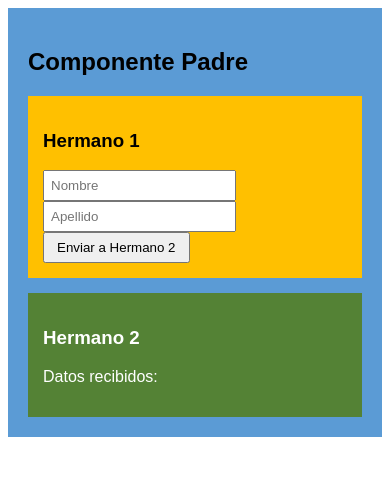
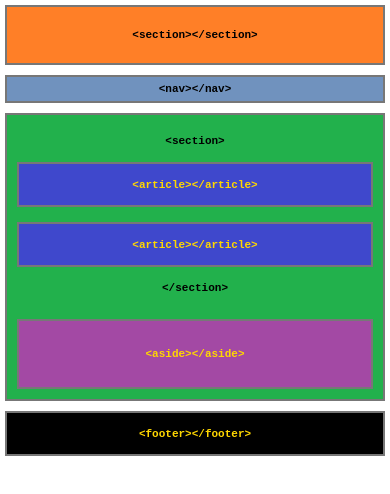
Before and after one commit to stevenhuamanlazo/lab07, a React (Vite) app: page / in a window 390 px wide. Shown: the top 494 px of the page. Built offline with nearby package versions, Linux system fonts and the light colour scheme.

Commit message:
Ejercicio 1: diseño responsivo

```diff
--- a/src/App.tsx
+++ b/src/App.tsx
@@ -1,8 +1,18 @@
-import Padre from './components/ej4/Padre'
-import './css/hermanos.css'
+import Cabecera from './components/ej1/Cabecera'
+import Navegacion from './components/ej1/Navegacion'
+import Seccion from './components/ej1/Seccion'
+import Pie from './components/ej1/Pie'
+import './css/layout.css'
 
 const App = () => {
-  return <Padre />
+  return (
+    <>
+      <Cabecera />
+      <Navegacion />
+      <Seccion />
+      <Pie />
+    </>
+  )
 }
 
 export default App
--- /dev/null
+++ b/src/components/ej1/Articulo1.tsx
@@ -0,0 +1,5 @@
+const Articulo1 = () => {
+  return <article className="articulo">&lt;article&gt;&lt;/article&gt;</article>
+}
+
+export default Articulo1
--- /dev/null
+++ b/src/components/ej1/Articulo2.tsx
@@ -0,0 +1,5 @@
+const Articulo2 = () => {
+  return <article className="articulo">&lt;article&gt;&lt;/article&gt;</article>
+}
+
+export default Articulo2
--- /dev/null
+++ b/src/components/ej1/Aside.tsx
@@ -0,0 +1,5 @@
+const Aside = () => {
+  return <aside className="aside">&lt;aside&gt;&lt;/aside&gt;</aside>
+}
+
+export default Aside
--- /dev/null
+++ b/src/components/ej1/Cabecera.tsx
@@ -0,0 +1,5 @@
+const Cabecera = () => {
+  return <header className="cabecera">&lt;section&gt;&lt;/section&gt;</header>
+}
+
+export default Cabecera
--- /dev/null
+++ b/src/components/ej1/Navegacion.tsx
@@ -0,0 +1,5 @@
+const Navegacion = () => {
+  return <nav className="nav">&lt;nav&gt;&lt;/nav&gt;</nav>
+}
+
+export default Navegacion
--- /dev/null
+++ b/src/components/ej1/Pie.tsx
@@ -0,0 +1,5 @@
+const Pie = () => {
+  return <footer className="pie">&lt;footer&gt;&lt;/footer&gt;</footer>
+}
+
+export default Pie
--- /dev/null
+++ b/src/components/ej1/Seccion.tsx
@@ -0,0 +1,19 @@
+import Articulo1 from './Articulo1'
+import Articulo2 from './Articulo2'
+import Aside from './Aside'
+
+const Seccion = () => {
+  return (
+    <div className="seccion">
+      <section className="seccion-articulos">
+        <p className="etiqueta-seccion">&lt;section&gt;</p>
+        <Articulo1 />
+        <Articulo2 />
+        <p className="etiqueta-seccion">&lt;/section&gt;</p>
+      </section>
+      <Aside />
+    </div>
+  )
+}
+
+export default Seccion
--- /dev/null
+++ b/src/css/layout.css
@@ -0,0 +1,120 @@
+* {
+  box-sizing: border-box;
+}
+
+body {
+  margin: 0;
+  padding: 10px;
+  font-family: 'Courier New', monospace;
+  font-weight: bold;
+  font-size: 14px;
+}
+
+/* ===== PC (diseño base) ===== */
+.cabecera {
+  background: #ff7f27;
+  border: 2px solid #777;
+  height: 120px;
+  display: flex;
+  align-items: center;
+  justify-content: center;
+}
+
+.nav {
+  background: #7092be;
+  border: 2px solid #777;
+  margin: 10px 0;
+  padding: 6px;
+  text-align: center;
+}
+
+.seccion {
+  background: #22b14c;
+  border: 2px solid #777;
+  padding: 10px;
+  display: flex;
+  gap: 15px;
+}
+
+.seccion-articulos {
+  flex: 3;
+  display: flex;
+  flex-direction: column;
+  align-items: center;
+  gap: 15px;
+  padding: 10px 0;
+}
+
+.etiqueta-seccion {
+  margin: 0;
+}
+
+.articulo {
+  background: #3f48cc;
+  color: #ffd700;
+  border: 2px solid #777;
+  width: 80%;
+  height: 55px;
+  display: flex;
+  align-items: center;
+  justify-content: center;
+}
+
+.aside {
+  flex: 1;
+  background: #a349a4;
+  color: #ffd700;
+  border: 2px solid #777;
+  min-height: 200px;
+  display: flex;
+  align-items: center;
+  justify-content: center;
+}
+
+.pie {
+  background: #000;
+  color: #ffd700;
+  border: 2px solid #777;
+  margin-top: 10px;
+  height: 60px;
+  display: flex;
+  align-items: center;
+  justify-content: center;
+}
+
+/* ===== TABLET (hasta 992px) ===== */
+@media (max-width: 992px) {
+  .cabecera {
+    height: 90px;
+  }
+  .seccion {
+    flex-direction: column;
+  }
+  .articulo {
+    width: 90%;
+  }
+  .aside {
+    min-height: 100px;
+  }
+}
+
+/* ===== MÓVIL (hasta 600px) ===== */
+@media (max-width: 600px) {
+  body {
+    padding: 5px;
+    font-size: 11px;
+  }
+  .cabecera {
+    height: 60px;
+  }
+  .articulo {
+    width: 100%;
+    height: 45px;
+  }
+  .aside {
+    min-height: 70px;
+  }
+  .pie {
+    height: 45px;
+  }
+}
```
